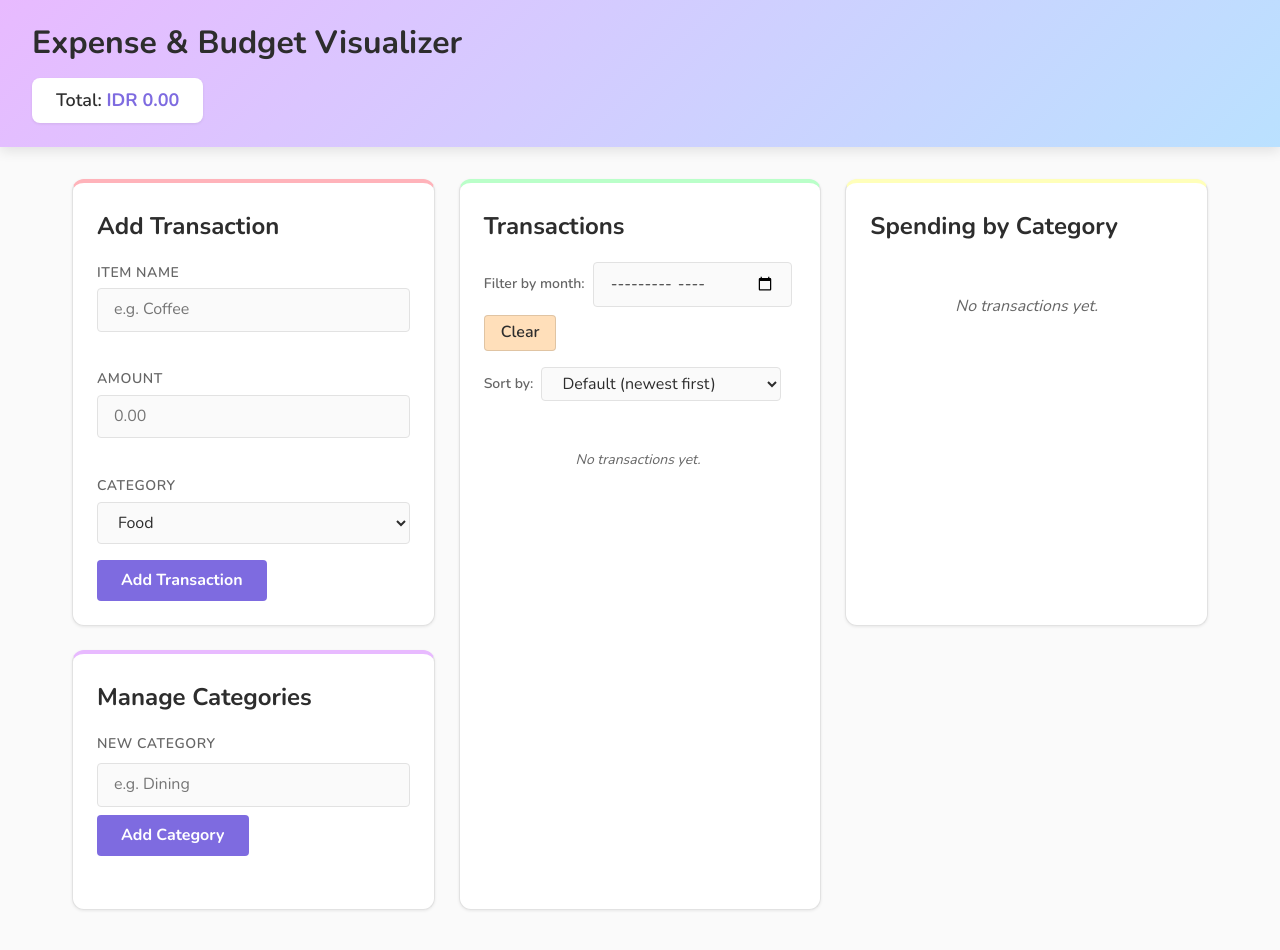
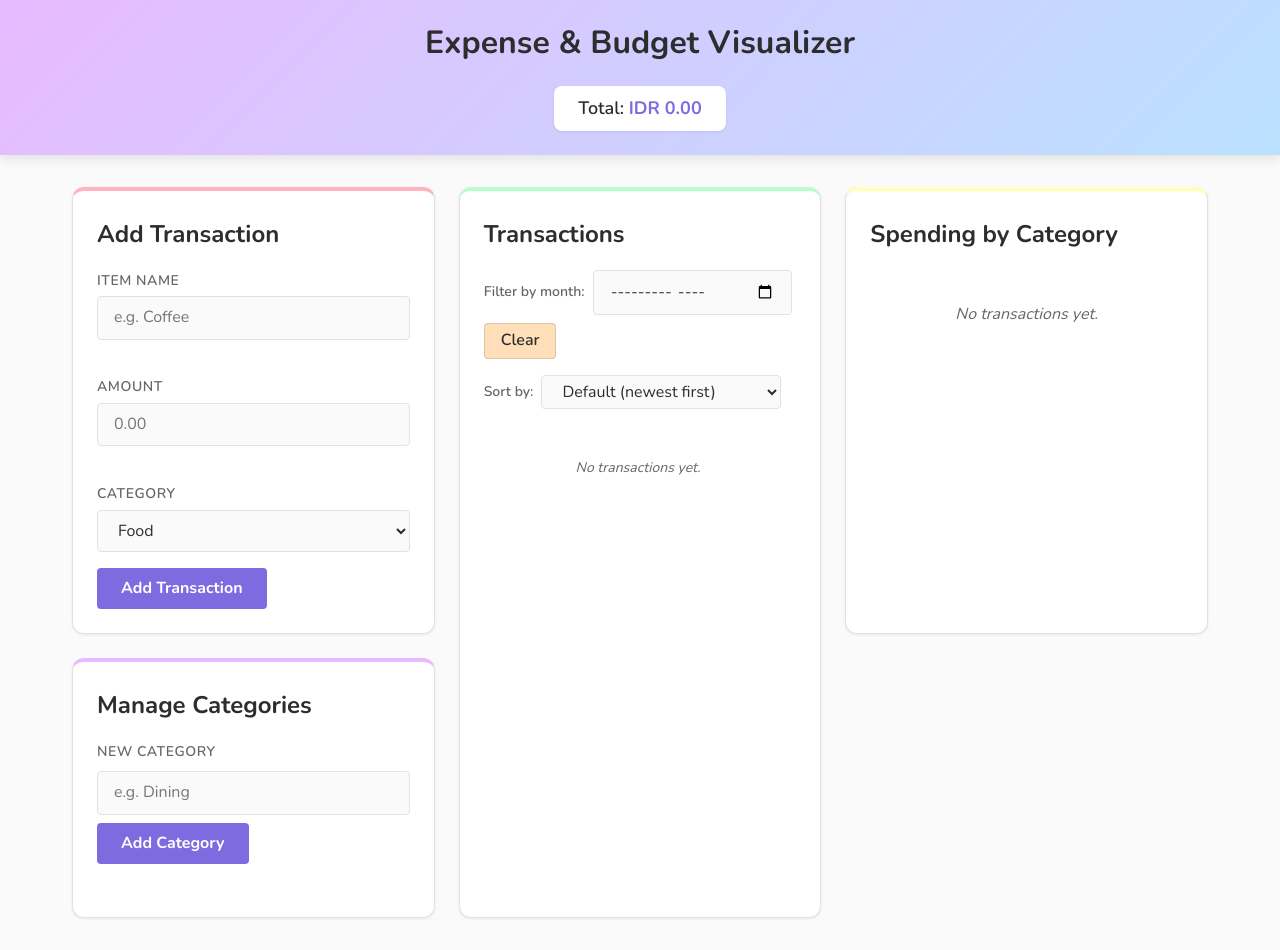
Before and after one commit to nisrinasatya/CodingCamp-13Apr26-NisrinaSatyaningrum, a website: page index.html in a window 1280 px wide. Drawn offline with nearby package versions, Linux system fonts and the light colour scheme.

Commit message:
Adjust header styles for layout and spacing

```diff
--- a/style.css
+++ b/style.css
@@ -139,11 +139,16 @@ header {
   background: linear-gradient(135deg, var(--color-lavender), var(--color-sky-blue));
   padding: var(--space-lg) var(--space-xl);
   box-shadow: var(--shadow-md);
+
+  display: flex;
+  flex-direction: column;
+  align-items: center;
+  text-align: center;
 }
 
 header h1 {
   color: var(--color-text);
-  margin-bottom: var(--space-sm);
+  margin-bottom: var(--space-md);
 }
 
 /* Suppress section card styles when a section lives inside the header */
```
